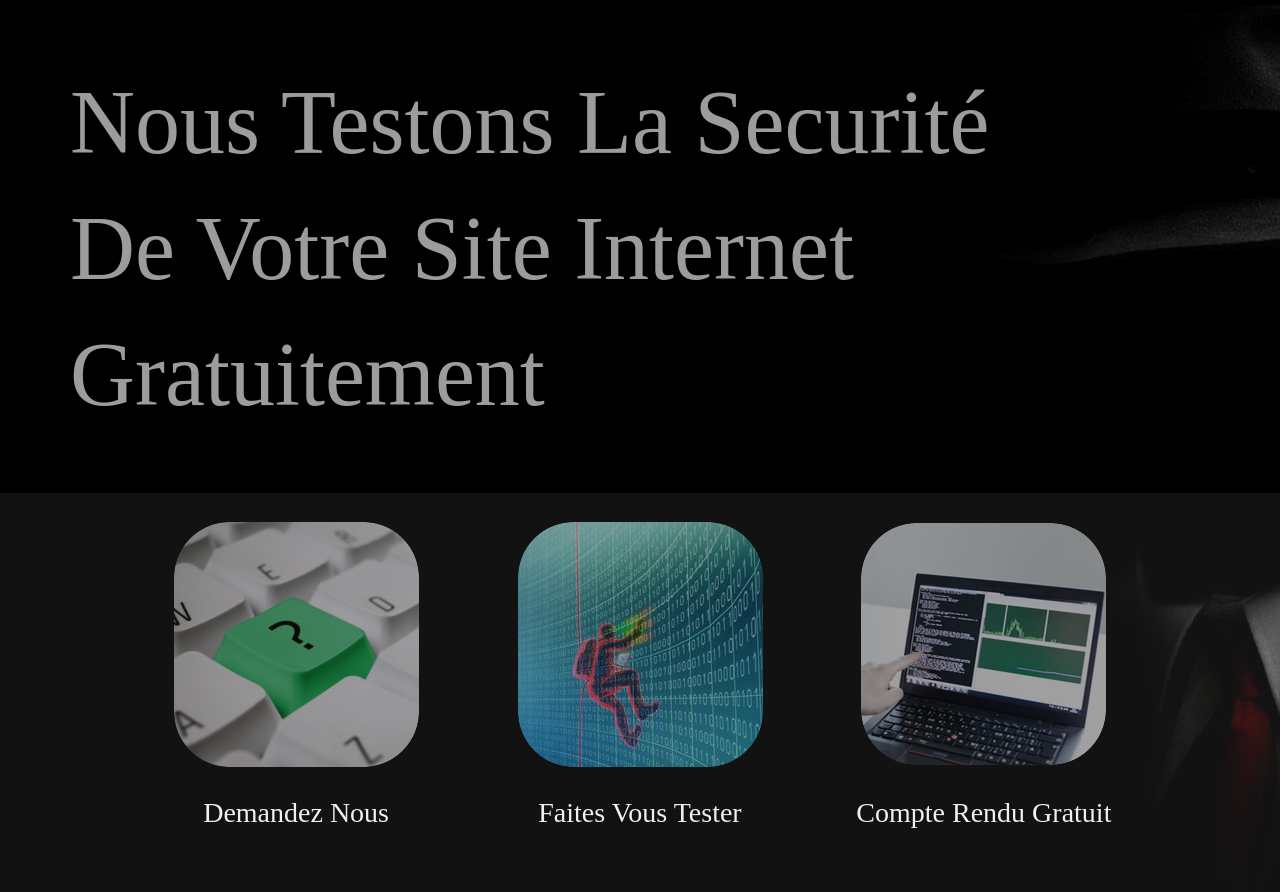
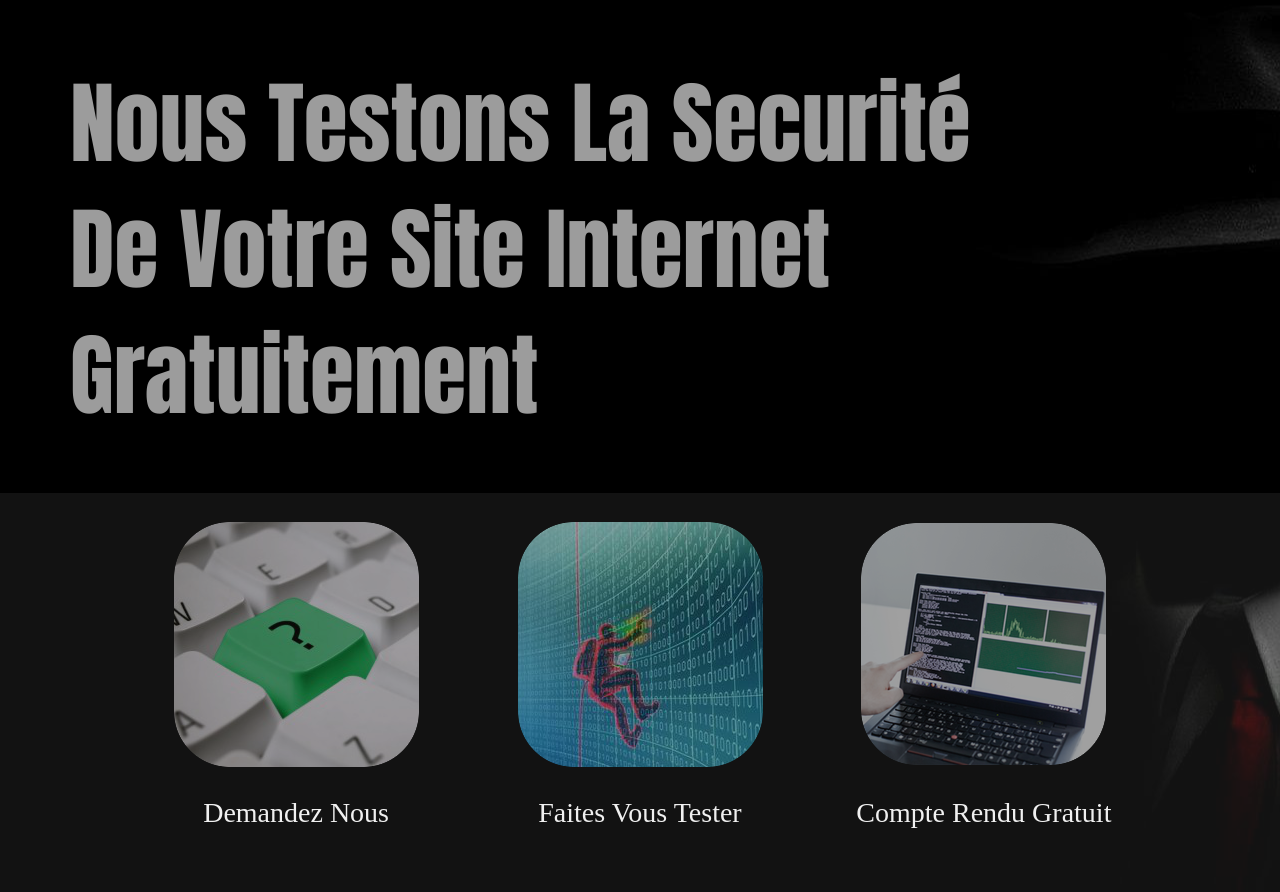
Before and after one commit to Buisson/Enjol--Colomb, a PHP site: page / in a window 1280 px wide. Shown: the part 60-952 px from the top of the page. Run offline with PHP 8.4, Linux system fonts and the light colour scheme; some libraries are stand-ins or nearby versions.

Commit message:
font test

```diff
--- a/starter-template.css
+++ b/starter-template.css
@@ -14,13 +14,14 @@ p.success {
 
 .homeText {
 
-	font : normal normal normal 90px/1.4em enriqueta, serif;
+	font : normal normal normal 90px/1.4em Impact;/*Verdana, Geneva, sans-serif;;*/
 	color : rgb(156,156,156);
 
 }
 
 h1 {
 	text-align:left;
+	font:normal normal normal 23px/1.4em enriqueta, serif;
 }
 
 .paragraphe {
```
